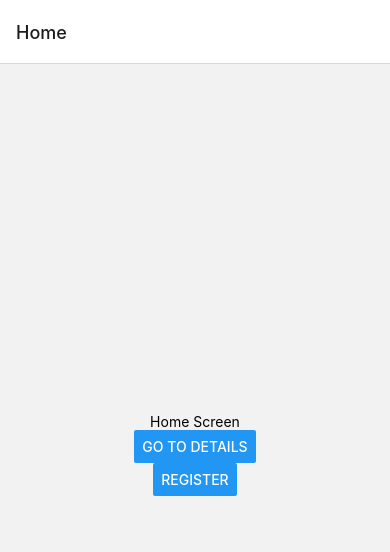
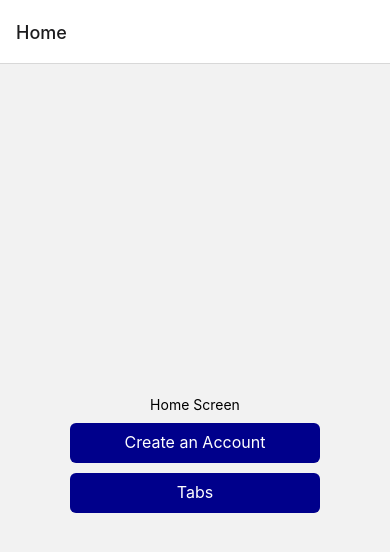
Before and after one commit to Coffee58511867/react-native-mash, a React Native app: screen / in a window 390 px wide. Shown: the top 552 px of the page. Built offline with nearby package versions, Linux system fonts and the light colour scheme.

Commit message:
Added Tabs

```diff
--- a/App.js
+++ b/App.js
@@ -1,22 +1,25 @@
 import * as React from "react";
-import { View, Text, Button } from "react-native";
+import { View, Text, Button , StyleSheet, TouchableOpacity} from "react-native";
 import { NavigationContainer } from "@react-navigation/native";
 import { createStackNavigator } from "@react-navigation/stack";
 import Register from "./components/Register";
 import DetailsPage from "./components/DetailsPage";
+import Tabs from "./components/Tabs";
 
 function HomeScreen({ navigation }) {
   return (
-    <View style={{ flex: 1, alignItems: "center", justifyContent: "center" }}>
+    <View style={styles.container}>
       <Text>Home Screen</Text>
-      <Button
-        title="Go to Details"
-        onPress={() => navigation.navigate("Details")}
-      />
-      <Button
-        title="Register"
-        onPress={() => navigation.navigate("Create an Account")}
-      />
+      <TouchableOpacity style={styles.btn}>
+        <Text style={styles.btnTex} onPress={() => navigation.push("Create an Account")}>
+          Create an Account
+        </Text>
+      </TouchableOpacity>
+      <TouchableOpacity style={styles.btn}>
+        <Text style={styles.btnTex} onPress={() => navigation.push("Tabs")}>
+          Tabs
+        </Text>
+      </TouchableOpacity>
     </View>
   );
 }
@@ -49,9 +52,37 @@ function App() {
         <Stack.Screen name="Details" component={DetailsScreen} />
         <Stack.Screen name="Create an Account" component={Register} />
         <Stack.Screen name="Details Page" component={DetailsPage} />
+        <Stack.Screen name="Tabs" component={Tabs} />
       </Stack.Navigator>
     </NavigationContainer>
   );
 }
 
+const styles = StyleSheet.create({
+  container: {
+    flex: 1,
+    alignItems: "center",
+    justifyContent: "center",
+  },
+  text: {
+    fontSize: 30,
+    fontWeight: 800,
+    marginBottom: 40,
+  },
+  btn: {
+    height: 40,
+    marginTop: 10,
+    backgroundColor: "darkblue",
+    width: 250,
+    borderRadius: 6,
+  },
+  btnTex: {
+    color: "white",
+    textAlign: "center",
+    marginTop: 9,
+    fontSize: 16,
+  },
+
+});
+
 export default App;
--- a/components/Register.js
+++ b/components/Register.js
@@ -50,7 +50,7 @@ const styles = StyleSheet.create({
   btn: {
     height: 40,
     marginTop: 10,
-    backgroundColor: "blue",
+    backgroundColor: "darkblue",
     width: 250,
     borderRadius: 6,
   },
--- /dev/null
+++ b/components/Tabs.js
@@ -0,0 +1,33 @@
+import * as React from 'react';
+import { Text, View } from 'react-native';
+import { createBottomTabNavigator } from '@react-navigation/bottom-tabs';
+
+function Home() {
+  return (
+    <View style={{ flex: 1, justifyContent: 'center', alignItems: 'center' }}>
+      <Text>Home!</Text>
+    </View>
+  );
+}
+
+function SettingsScreen() {
+  return (
+    <View style={{ flex: 1, justifyContent: 'center', alignItems: 'center' }}>
+      <Text>Settings!</Text>
+    </View>
+  );
+}
+
+const Tab = createBottomTabNavigator();
+
+export default function Tabs() {
+  return (
+
+      <Tab.Navigator>
+        <Tab.Screen name="Home" component={Home} />
+        <Tab.Screen name="Settings"
+        component={SettingsScreen} />
+      </Tab.Navigator>
+
+  );
+}
--- a/package.json
+++ b/package.json
@@ -9,6 +9,7 @@
     "web": "expo start --web"
   },
   "dependencies": {
+    "@react-navigation/bottom-tabs": "^6.5.7",
     "@react-navigation/native": "^6.1.6",
     "@react-navigation/native-stack": "^6.9.12",
     "@react-navigation/stack": "^6.3.16",
```
Also changed, not shown: 2 other files (tests, documents, lock files or other folders).
